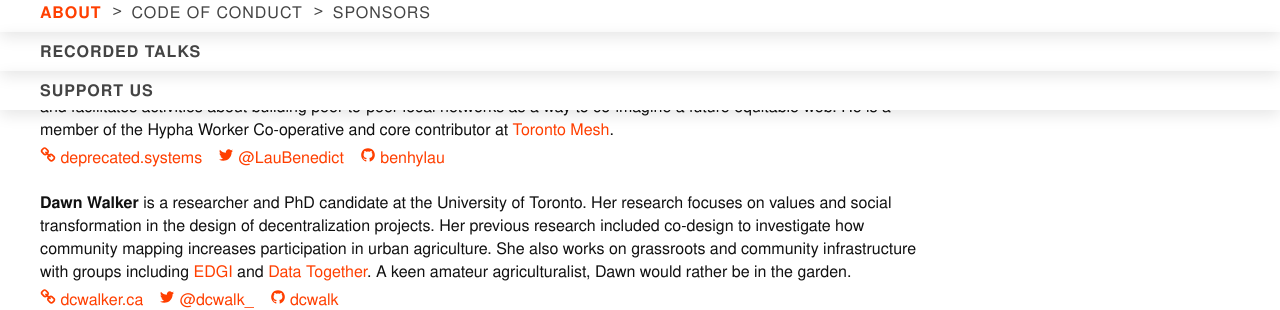
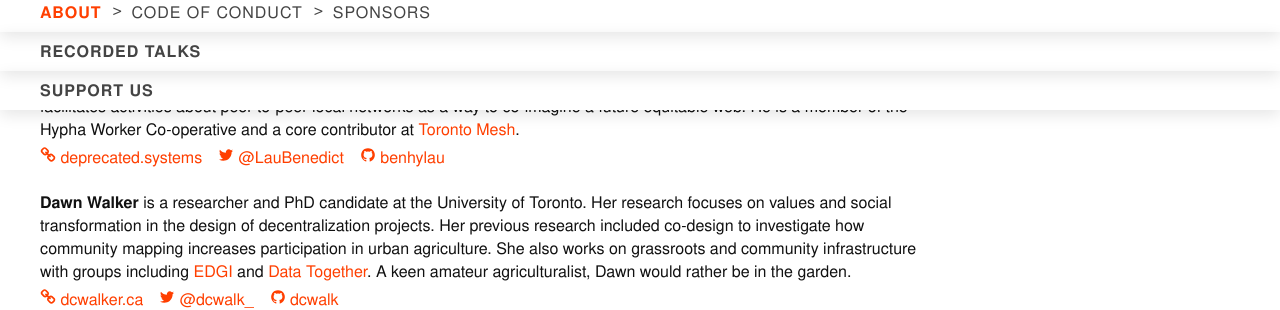
Before and after one commit to ournetworks/ournetworks.ca, a Jekyll site: the page built from about.md, in a window 1280 px wide. Shown: the part 790-1100 px from the top of the page. Built offline with Jekyll 4.4.1, drawn with Linux system fonts in a browser that asks for light colours.

Commit message:
Update benhylau bio

```diff
--- a/about.md
+++ b/about.md
@@ -19,7 +19,7 @@
 
 Our Networks organizers have hosted civic tech events and community networks workshops, created network literacy materials, and built mesh networking software for the past two years.
 
-**Benedict Lau**{:#benhylau} is an engineer telling stories of technology practices that bring communities together. He studies distributed protocols and collective governance of digital infrastructures. When he isn't "on emails", he builds passable open source tools and facilitates activities about building peer-to-peer local networks as a way to co-imagine a future equitable web. He is a member of the Hypha Worker Co-operative and core contributor at [Toronto Mesh](https://tomesh.net).
+**Benedict Lau**{:#benhylau} is an engineer who tells stories of technology practices that bring communities together. He studies distributed protocols and collective governance of digital infrastructures. When not "on email", he builds passable open source tools and facilitates activities about peer-to-peer local networks as a way to co-imagine a future equitable web. He is a member of the Hypha Worker Co-operative and a core contributor at [Toronto Mesh](https://tomesh.net).
 
 <ul class="flex flex-wrap p-0 bio-sm-list">
  <li class="bio-sm-list-item"><a href="https://deprecated.systems" target="_blank" rel="noopener" data-proofer-ignore>{% include icons/link.svg %}&nbsp;deprecated.systems</a></li>
```
